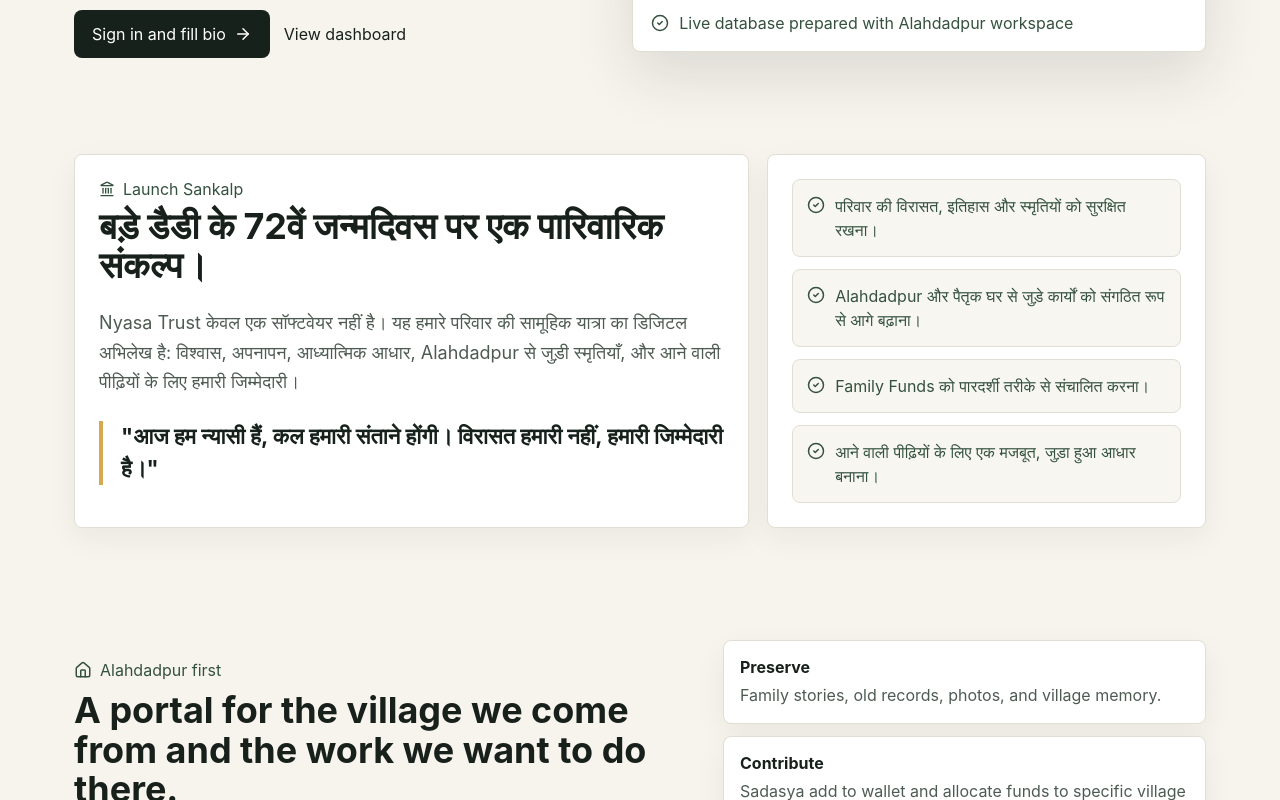
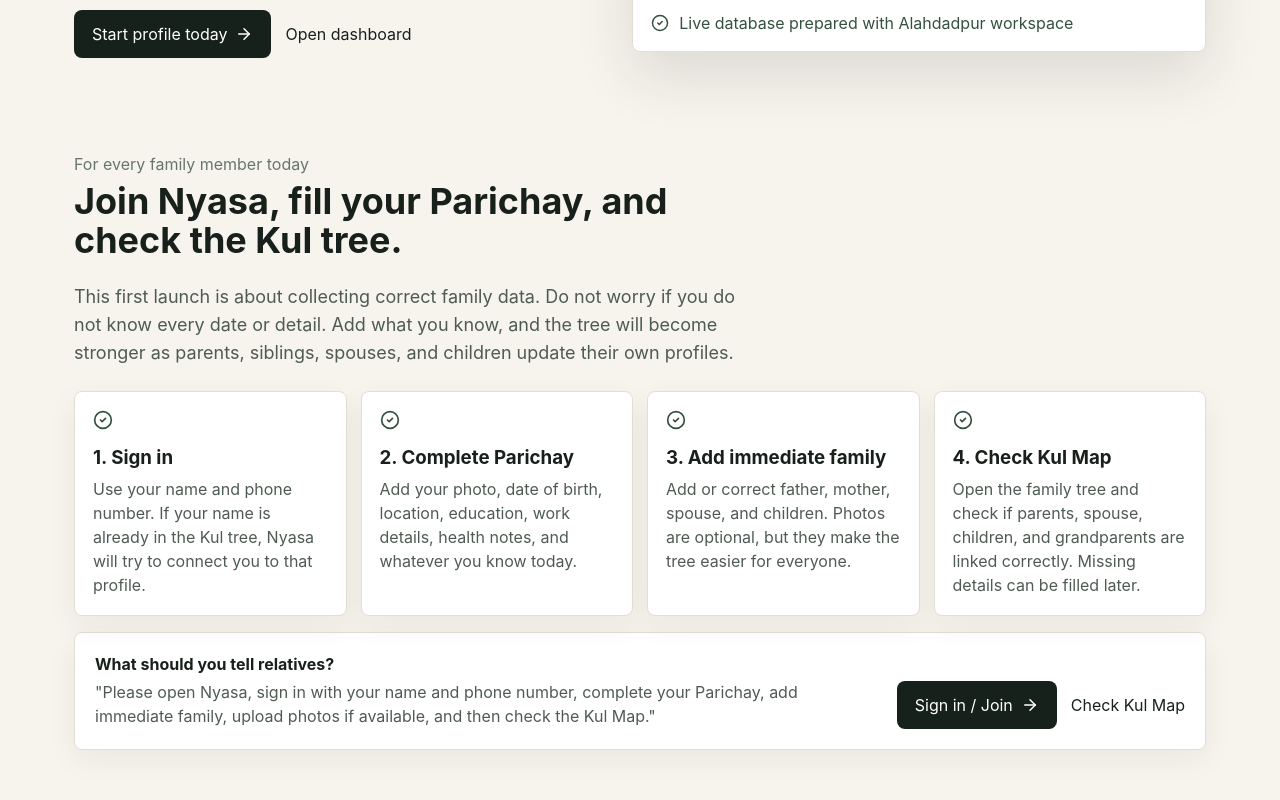
Before and after one commit to XpressCure/nyasa, a React app in the folder apps/web/: page / in a window 1280 px wide. Shown: the part 780-1580 px from the top of the page. Built offline with nearby package versions, Linux system fonts and the light colour scheme; no server answers.

Commit message:
Add launch day homepage instructions

```diff
--- a/apps/web/src/pages/HomePage.jsx
+++ b/apps/web/src/pages/HomePage.jsx
@@ -52,6 +52,25 @@
     points: ["Alahdadpur intro homepage", "Invite-only onboarding", "Parichay updates", "Village Sankalp funding demo"]
   }
 };
+
+const todaySteps = [
+  {
+    title: "1. Sign in",
+    text: "Use your name and phone number. If your name is already in the Kul tree, Nyasa will try to connect you to that profile."
+  },
+  {
+    title: "2. Complete Parichay",
+    text: "Add your photo, date of birth, location, education, work details, health notes, and whatever you know today."
+  },
+  {
+    title: "3. Add immediate family",
+    text: "Add or correct father, mother, spouse, and children. Photos are optional, but they make the tree easier for everyone."
+  },
+  {
+    title: "4. Check Kul Map",
+    text: "Open the family tree and check if parents, spouse, children, and grandparents are linked correctly. Missing details can be filled later."
+  }
+];
 
 const futureSections = [
   {
@@ -115,6 +134,7 @@
           </div>
         </div>
         <div className="home-nav-actions">
+          <a href="#start">Start here</a>
           <a href="#gallery">Gallery</a>
           <a href="#village">Alahdadpur</a>
           <a href="#future">Coming next</a>
@@ -146,11 +166,11 @@
           </div>
           <div className="home-actions">
             <Link className="home-cta" to="/login">
-              Sign in and fill bio
+              Start profile today
               <ArrowRight size={18} />
             </Link>
             <Link className="home-secondary" to="/dashboard">
-              View dashboard
+              Open dashboard
             </Link>
           </div>
         </div>
@@ -189,6 +209,44 @@
               <CheckCircle2 size={18} />
               Live database prepared with Alahdadpur workspace
             </div>
+          </div>
+        </div>
+      </section>
+
+      <section className="home-section today-start-section" id="start">
+        <div className="home-section-heading">
+          <span>For every family member today</span>
+          <h2>Join Nyasa, fill your Parichay, and check the Kul tree.</h2>
+          <p>
+            This first launch is about collecting correct family data. Do not worry if you do not know every date or detail. Add what you know,
+            and the tree will become stronger as parents, siblings, spouses, and children update their own profiles.
+          </p>
+        </div>
+        <div className="today-step-grid">
+          {todaySteps.map((step) => (
+            <article key={step.title}>
+              <CheckCircle2 size={20} />
+              <h3>{step.title}</h3>
+              <p>{step.text}</p>
+            </article>
+          ))}
+        </div>
+        <div className="today-action-panel">
+          <div>
+            <strong>What should you tell relatives?</strong>
+            <span>
+              "Please open Nyasa, sign in with your name and phone number, complete your Parichay, add immediate family, upload photos if
+              available, and then check the Kul Map."
+            </span>
+          </div>
+          <div className="home-actions">
+            <Link className="home-cta" to="/login">
+              Sign in / Join
+              <ArrowRight size={18} />
+            </Link>
+            <Link className="home-secondary" to="/family-tree">
+              Check Kul Map
+            </Link>
           </div>
         </div>
       </section>
--- a/apps/web/src/styles.css
+++ b/apps/web/src/styles.css
@@ -1131,6 +1131,71 @@
   font-size: 36px;
   line-height: 1.1;
   margin: 8px 0 22px;
+}
+
+.today-start-section {
+  padding-top: 24px;
+}
+
+.today-start-section .home-section-heading p {
+  color: #4e5b53;
+  font-size: 18px;
+  line-height: 1.55;
+  margin: 0;
+}
+
+.today-step-grid {
+  display: grid;
+  gap: 14px;
+  grid-template-columns: repeat(4, minmax(0, 1fr));
+  margin-top: 24px;
+}
+
+.today-step-grid article,
+.today-action-panel {
+  background: #ffffff;
+  border: 1px solid #e2ded3;
+  border-radius: 8px;
+  box-shadow: 0 10px 30px rgba(35, 32, 26, 0.06);
+}
+
+.today-step-grid article {
+  padding: 18px;
+}
+
+.today-step-grid svg {
+  color: #34513f;
+}
+
+.today-step-grid h3 {
+  margin: 12px 0 8px;
+}
+
+.today-step-grid p {
+  color: #4e5b53;
+  line-height: 1.5;
+  margin: 0;
+}
+
+.today-action-panel {
+  align-items: center;
+  display: flex;
+  gap: 18px;
+  justify-content: space-between;
+  margin-top: 16px;
+  padding: 20px;
+}
+
+.today-action-panel strong,
+.today-action-panel span {
+  display: block;
+}
+
+.today-action-panel span {
+  color: #4e5b53;
+  line-height: 1.5;
+  margin-top: 6px;
+  max-width: 780px;
 }
 
 .launch-message-section {
@@ -2024,6 +2089,7 @@
 
   .home-hero,
   .launch-message-section,
+  .today-step-grid,
   .interactive-section,
   .village-section,
   .launch-grid,
@@ -2048,6 +2114,11 @@
 
   .preview-metrics {
     grid-template-columns: 1fr;
+  }
+
+  .today-action-panel {
+    align-items: stretch;
+    flex-direction: column;
   }
 }
 
```
